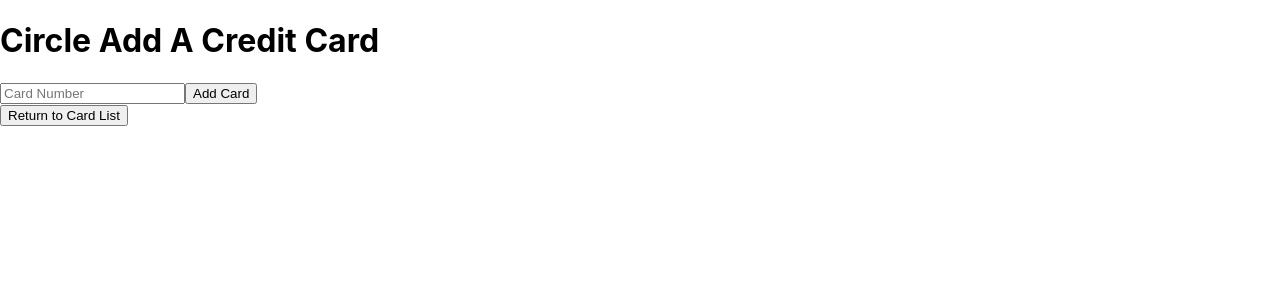
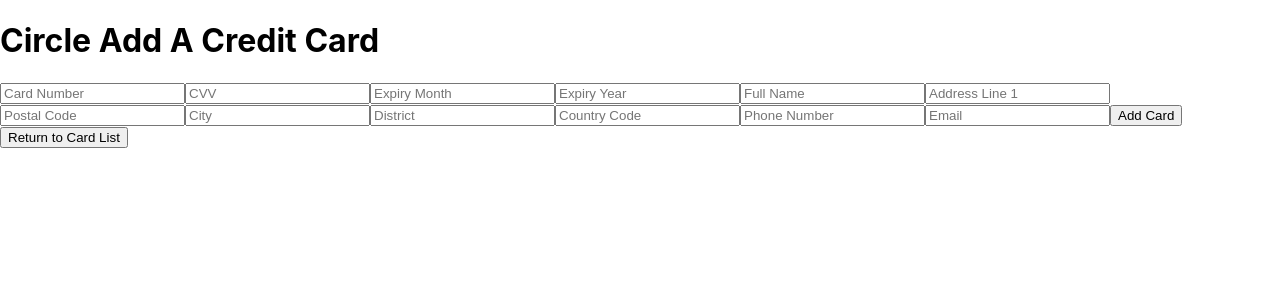
Before and after one commit to circle-mchang/react-app-practice, a React (Create React App) app: page / in a window 1280 px wide. Both pictures are taken after a click on the button "Link New Card". Shown: the top 300 px of the page. Built offline with nearby package versions, Linux system fonts and the light colour scheme.

Commit message:
Add card form data.

```diff
--- a/src/components/Card.js
+++ b/src/components/Card.js
@@ -14,8 +14,8 @@
 Card.propTypes = {
     cardNumber: PropTypes.string,
     CVV: PropTypes.string,
+    expM: PropTypes.string,
     expY: PropTypes.string,
-    expM: PropTypes.string,
     fullName: PropTypes.string,
     addressl1: PropTypes.string,
     postal: PropTypes.string,
--- a/src/components/NewCardForm.js
+++ b/src/components/NewCardForm.js
@@ -18,6 +18,50 @@
                 type='string'
                 name='cardNumber'
                 placeholder='Card Number'/>
+                <input
+                type='string'
+                name='CVV'
+                placeholder='CVV'/>
+                <input
+                type='string'
+                name='expM'
+                placeholder='Expiry Month'/>
+                <input
+                type='string'
+                name='expY'
+                placeholder='Expiry Year'/>
+                <input
+                type='string'
+                name='fullName'
+                placeholder='Full Name'/>
+                <input
+                type='string'
+                name='addressl1'
+                placeholder='Address Line 1'/>
+                <input
+                type='string'
+                name='postal'
+                placeholder='Postal Code'/>
+                <input
+                type='string'
+                name='city'
+                placeholder='City'/>
+                <input
+                type='string'
+                name='district'
+                placeholder='District'/>
+                <input
+                type='string'
+                name='countryCode'
+                placeholder='Country Code'/>
+                <input
+                type='string'
+                name='phone'
+                placeholder='Phone Number'/>
+                <input
+                type='string'
+                name='email'
+                placeholder='Email'/>
                 <button type="submit">Add Card</button>
             </form>
         </React.Fragment>
```
